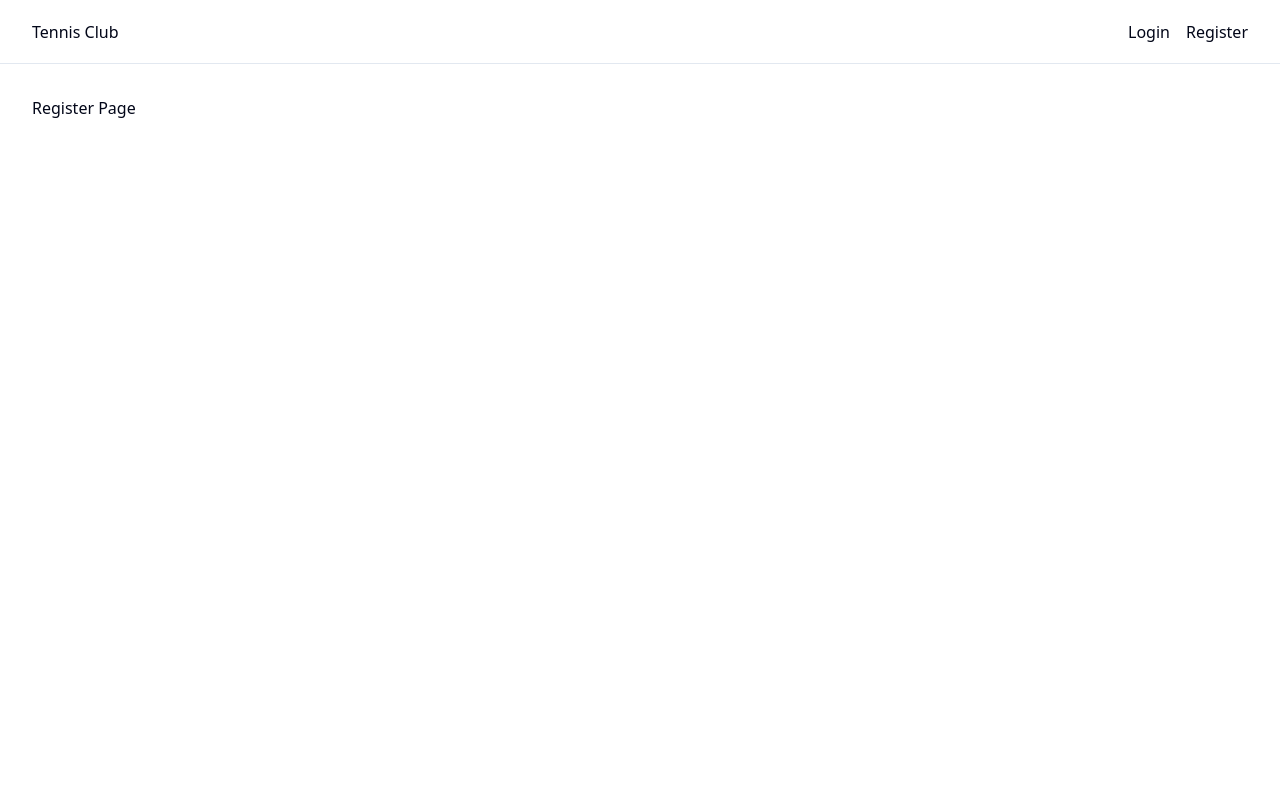
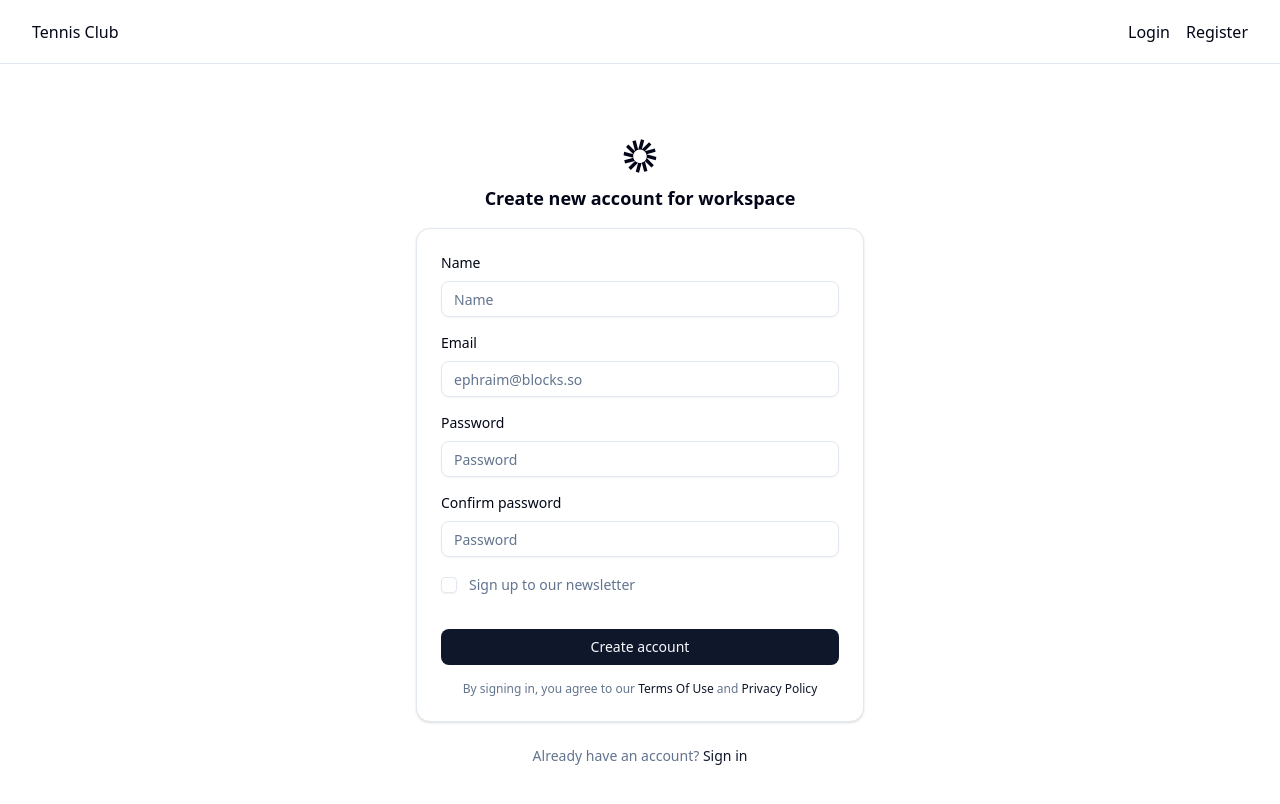
Before and after one commit to federicoibba/tennis-club, a React (Vite) app in the folder frontend/: page /register in a window 1280 px wide. Shown: the top 804 px of the page. Built offline with nearby package versions, Linux system fonts and the light colour scheme.

Commit message:
feat: add register page

```diff
--- a/frontend/package.json
+++ b/frontend/package.json
@@ -13,6 +13,7 @@
     "preview": "vite preview"
   },
   "dependencies": {
+    "@radix-ui/react-checkbox": "^1.3.3",
     "@radix-ui/react-label": "^2.1.8",
     "@radix-ui/react-separator": "^1.1.8",
     "@radix-ui/react-slot": "^1.2.4",
--- /dev/null
+++ b/frontend/src/components/public/RegisterForm.tsx
@@ -0,0 +1,164 @@
+import type { JSX, SVGProps } from 'react'
+
+import Input from '@/components/ui/Input'
+import Label from '@/components/ui/Label'
+import Button from '@/components/ui/Button'
+import Checkbox from '@/components/ui/Checkbox'
+import { Card, CardContent } from '@/components/ui/Card'
+
+const Logo = (props: JSX.IntrinsicAttributes & SVGProps<SVGSVGElement>) => (
+  <svg fill="currentColor" height="48" viewBox="0 0 40 48" width="40" {...props}>
+    <clipPath id="a">
+      <path d="m0 0h40v48h-40z" />
+    </clipPath>
+    <g clipPath="url(#a)">
+      <path d="m25.0887 5.05386-3.933-1.05386-3.3145 12.3696-2.9923-11.16736-3.9331 1.05386 3.233 12.0655-8.05262-8.0526-2.87919 2.8792 8.83271 8.8328-10.99975-2.9474-1.05385625 3.933 12.01860625 3.2204c-.1376-.5935-.2104-1.2119-.2104-1.8473 0-4.4976 3.646-8.1436 8.1437-8.1436 4.4976 0 8.1436 3.646 8.1436 8.1436 0 .6313-.0719 1.2459-.2078 1.8359l10.9227 2.9267 1.0538-3.933-12.0664-3.2332 11.0005-2.9476-1.0539-3.933-12.0659 3.233 8.0526-8.0526-2.8792-2.87916-8.7102 8.71026z" />
+      <path d="m27.8723 26.2214c-.3372 1.4256-1.0491 2.7063-2.0259 3.7324l7.913 7.9131 2.8792-2.8792z" />
+      <path d="m25.7665 30.0366c-.9886 1.0097-2.2379 1.7632-3.6389 2.1515l2.8794 10.746 3.933-1.0539z" />
+      <path d="m21.9807 32.2274c-.65.1671-1.3313.2559-2.0334.2559-.7522 0-1.4806-.102-2.1721-.2929l-2.882 10.7558 3.933 1.0538z" />
+      <path d="m17.6361 32.1507c-1.3796-.4076-2.6067-1.1707-3.5751-2.1833l-7.9325 7.9325 2.87919 2.8792z" />
+      <path d="m13.9956 29.8973c-.9518-1.019-1.6451-2.2826-1.9751-3.6862l-10.95836 2.9363 1.05385 3.933z" />
+    </g>
+  </svg>
+)
+
+const RegisterForm: React.FC = () => {
+  return (
+    <div className="flex items-center justify-center h-full">
+      <div className="flex flex-1 flex-col justify-center px-4 py-10 lg:px-6">
+        <div className="sm:mx-auto sm:w-full sm:max-w-md">
+          <Logo
+            className="mx-auto h-10 w-10 text-foreground dark:text-foreground"
+            aria-hidden={true}
+          />
+          <h3 className="mt-2 text-center text-lg font-bold text-foreground dark:text-foreground">
+            Create new account for workspace
+          </h3>
+        </div>
+
+        <Card className="mt-4 sm:mx-auto sm:w-full sm:max-w-md">
+          <CardContent>
+            <form action="#" method="post" className="space-y-4">
+              <div>
+                <Label
+                  htmlFor="name-login-05"
+                  className="text-sm font-medium text-foreground dark:text-foreground"
+                >
+                  Name
+                </Label>
+                <Input
+                  type="text"
+                  id="name-login-05"
+                  name="name-login-05"
+                  autoComplete="name-login-05"
+                  placeholder="Name"
+                  className="mt-2"
+                />
+              </div>
+
+              <div>
+                <Label
+                  htmlFor="email-login-05"
+                  className="text-sm font-medium text-foreground dark:text-foreground"
+                >
+                  Email
+                </Label>
+                <Input
+                  type="email"
+                  id="email-login-05"
+                  name="email-login-05"
+                  autoComplete="email-login-05"
+                  placeholder="ephraim@blocks.so"
+                  className="mt-2"
+                />
+              </div>
+
+              <div>
+                <Label
+                  htmlFor="password-login-05"
+                  className="text-sm font-medium text-foreground dark:text-foreground"
+                >
+                  Password
+                </Label>
+                <Input
+                  type="password"
+                  id="password-login-05   "
+                  name="password-login-05"
+                  autoComplete="password-login-05"
+                  placeholder="Password"
+                  className="mt-2"
+                />
+              </div>
+
+              <div>
+                <Label
+                  htmlFor="confirm-password-login-05"
+                  className="text-sm font-medium text-foreground dark:text-foreground"
+                >
+                  Confirm password
+                </Label>
+                <Input
+                  type="password"
+                  id="confirm-password-login-05"
+                  name="confirm-password-login-05"
+                  autoComplete="confirm-password-login-05"
+                  placeholder="Password"
+                  className="mt-2"
+                />
+              </div>
+
+              <div className="mt-2 flex items-start">
+                <div className="flex h-6 items-center">
+                  <Checkbox
+                    id="newsletter-login-05"
+                    name="newsletter-login-05"
+                    className="size-4"
+                  />
+                </div>
+                <Label
+                  htmlFor="newsletter-login-05"
+                  className="ml-3 text-sm leading-6 text-muted-foreground dark:text-muted-foreground"
+                >
+                  Sign up to our newsletter
+                </Label>
+              </div>
+
+              <Button type="submit" className="mt-4 w-full py-2 font-medium">
+                Create account
+              </Button>
+
+              <p className="text-center text-xs text-muted-foreground dark:text-muted-foreground">
+                By signing in, you agree to our{' '}
+                <a
+                  href="#"
+                  className="capitalize text-primary hover:text-primary/90 dark:text-primary hover:dark:text-primary/90"
+                >
+                  Terms of use
+                </a>{' '}
+                and{' '}
+                <a
+                  href="#"
+                  className="capitalize text-primary hover:text-primary/90 dark:text-primary hover:dark:text-primary/90"
+                >
+                  Privacy policy
+                </a>
+              </p>
+            </form>
+          </CardContent>
+        </Card>
+
+        <p className="mt-6 text-center text-sm text-muted-foreground dark:text-muted-foreground">
+          Already have an account?{' '}
+          <a
+            href="#"
+            className="font-medium text-primary hover:text-primary/90 dark:text-primary hover:dark:text-primary/90"
+          >
+            Sign in
+          </a>
+        </p>
+      </div>
+    </div>
+  )
+}
+
+export default RegisterForm
--- /dev/null
+++ b/frontend/src/components/ui/Card.tsx
@@ -0,0 +1,75 @@
+import React from 'react'
+
+import { cn } from '@/lib/utils'
+
+const Card: React.FC<React.ComponentProps<'div'>> = ({ className, ...props }) => {
+  return (
+    <div
+      data-slot="card"
+      className={cn(
+        'bg-card text-card-foreground flex flex-col gap-6 rounded-xl border py-6 shadow-sm',
+        className
+      )}
+      {...props}
+    />
+  )
+}
+
+const CardHeader: React.FC<React.ComponentProps<'div'>> = ({ className, ...props }) => {
+  return (
+    <div
+      data-slot="card-header"
+      className={cn(
+        '@container/card-header grid auto-rows-min grid-rows-[auto_auto] items-start gap-2 px-6 has-data-[slot=card-action]:grid-cols-[1fr_auto] [.border-b]:pb-6',
+        className
+      )}
+      {...props}
+    />
+  )
+}
+
+const CardTitle: React.FC<React.ComponentProps<'div'>> = ({ className, ...props }) => {
+  return (
+    <div
+      data-slot="card-title"
+      className={cn('leading-none font-semibold', className)}
+      {...props}
+    />
+  )
+}
+
+const CardDescription: React.FC<React.ComponentProps<'div'>> = ({ className, ...props }) => {
+  return (
+    <div
+      data-slot="card-description"
+      className={cn('text-muted-foreground text-sm', className)}
+      {...props}
+    />
+  )
+}
+
+const CardAction: React.FC<React.ComponentProps<'div'>> = ({ className, ...props }) => {
+  return (
+    <div
+      data-slot="card-action"
+      className={cn('col-start-2 row-span-2 row-start-1 self-start justify-self-end', className)}
+      {...props}
+    />
+  )
+}
+
+const CardContent: React.FC<React.ComponentProps<'div'>> = ({ className, ...props }) => {
+  return <div data-slot="card-content" className={cn('px-6', className)} {...props} />
+}
+
+const CardFooter: React.FC<React.ComponentProps<'div'>> = ({ className, ...props }) => {
+  return (
+    <div
+      data-slot="card-footer"
+      className={cn('flex items-center px-6 [.border-t]:pt-6', className)}
+      {...props}
+    />
+  )
+}
+
+export { Card, CardHeader, CardFooter, CardTitle, CardAction, CardDescription, CardContent }
--- /dev/null
+++ b/frontend/src/components/ui/Checkbox.tsx
@@ -0,0 +1,30 @@
+import React from 'react'
+import * as CheckboxPrimitive from '@radix-ui/react-checkbox'
+import { CheckIcon } from 'lucide-react'
+
+import { cn } from '@/lib/utils'
+
+const Checkbox: React.FC<React.ComponentProps<typeof CheckboxPrimitive.Root>> = ({
+  className,
+  ...props
+}) => {
+  return (
+    <CheckboxPrimitive.Root
+      data-slot="checkbox"
+      className={cn(
+        'peer border-input dark:bg-input/30 data-[state=checked]:bg-primary data-[state=checked]:text-primary-foreground dark:data-[state=checked]:bg-primary data-[state=checked]:border-primary focus-visible:border-ring focus-visible:ring-ring/50 aria-invalid:ring-destructive/20 dark:aria-invalid:ring-destructive/40 aria-invalid:border-destructive size-4 shrink-0 rounded-[4px] border shadow-xs transition-shadow outline-none focus-visible:ring-[3px] disabled:cursor-not-allowed disabled:opacity-50',
+        className
+      )}
+      {...props}
+    >
+      <CheckboxPrimitive.Indicator
+        data-slot="checkbox-indicator"
+        className="grid place-content-center text-current transition-none"
+      >
+        <CheckIcon className="size-3.5" />
+      </CheckboxPrimitive.Indicator>
+    </CheckboxPrimitive.Root>
+  )
+}
+
+export default Checkbox
--- a/frontend/src/components/ui/Label.tsx
+++ b/frontend/src/components/ui/Label.tsx
@@ -1,17 +1,17 @@
-import * as React from "react"
-import * as LabelPrimitive from "@radix-ui/react-label"
+import React from 'react'
+import * as LabelPrimitive from '@radix-ui/react-label'
 
-import { cn } from "@/lib/utils"
+import { cn } from '@/lib/utils'
 
-function Label({
+const Label: React.FC<React.ComponentProps<typeof LabelPrimitive.Root>> = ({
   className,
   ...props
-}: React.ComponentProps<typeof LabelPrimitive.Root>) {
+}) => {
   return (
     <LabelPrimitive.Root
       data-slot="label"
       className={cn(
-        "flex items-center gap-2 text-sm leading-none font-medium select-none group-data-[disabled=true]:pointer-events-none group-data-[disabled=true]:opacity-50 peer-disabled:cursor-not-allowed peer-disabled:opacity-50",
+        'flex items-center gap-2 text-sm leading-none font-medium select-none group-data-[disabled=true]:pointer-events-none group-data-[disabled=true]:opacity-50 peer-disabled:cursor-not-allowed peer-disabled:opacity-50',
         className
       )}
       {...props}
--- a/frontend/src/pages/public/RegisterPage.tsx
+++ b/frontend/src/pages/public/RegisterPage.tsx
@@ -1,7 +1,10 @@
+import RegisterForm from '@/components/public/RegisterForm'
 import React from 'react'
 
 const RegisterPage: React.FC = () => {
-  return <h1>Register Page</h1>
+  return (
+    <RegisterForm />
+  )
 }
 
 export default RegisterPage
```
Also changed, not shown: frontend/src/components/ui/Button.tsx (+24 -31 lines), frontend/src/components/ui/Input.tsx (+6 -6 lines), frontend/src/components/ui/Separator.tsx (+8 -8 lines), 1 other file (tests, documents, lock files or other folders).
